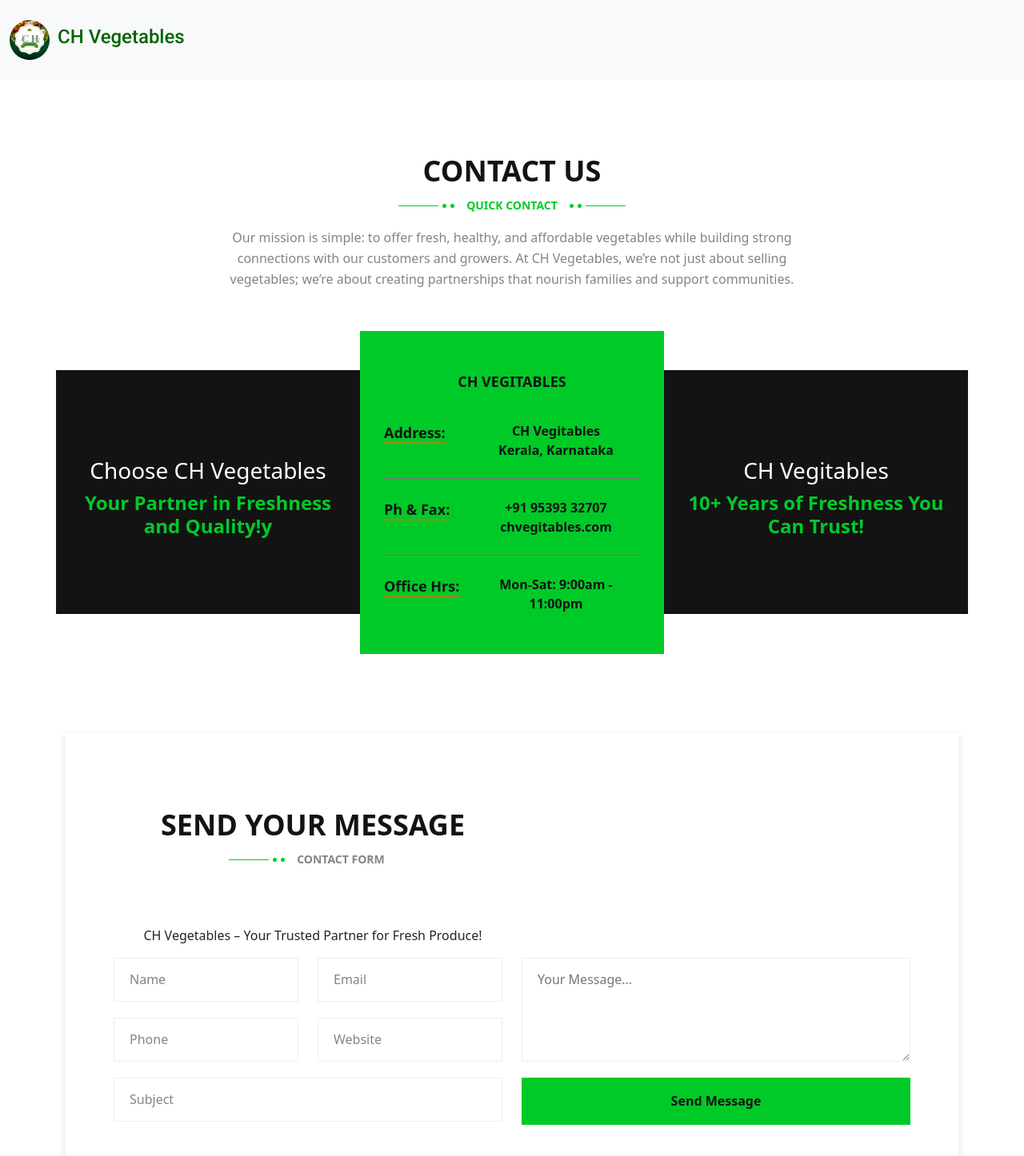
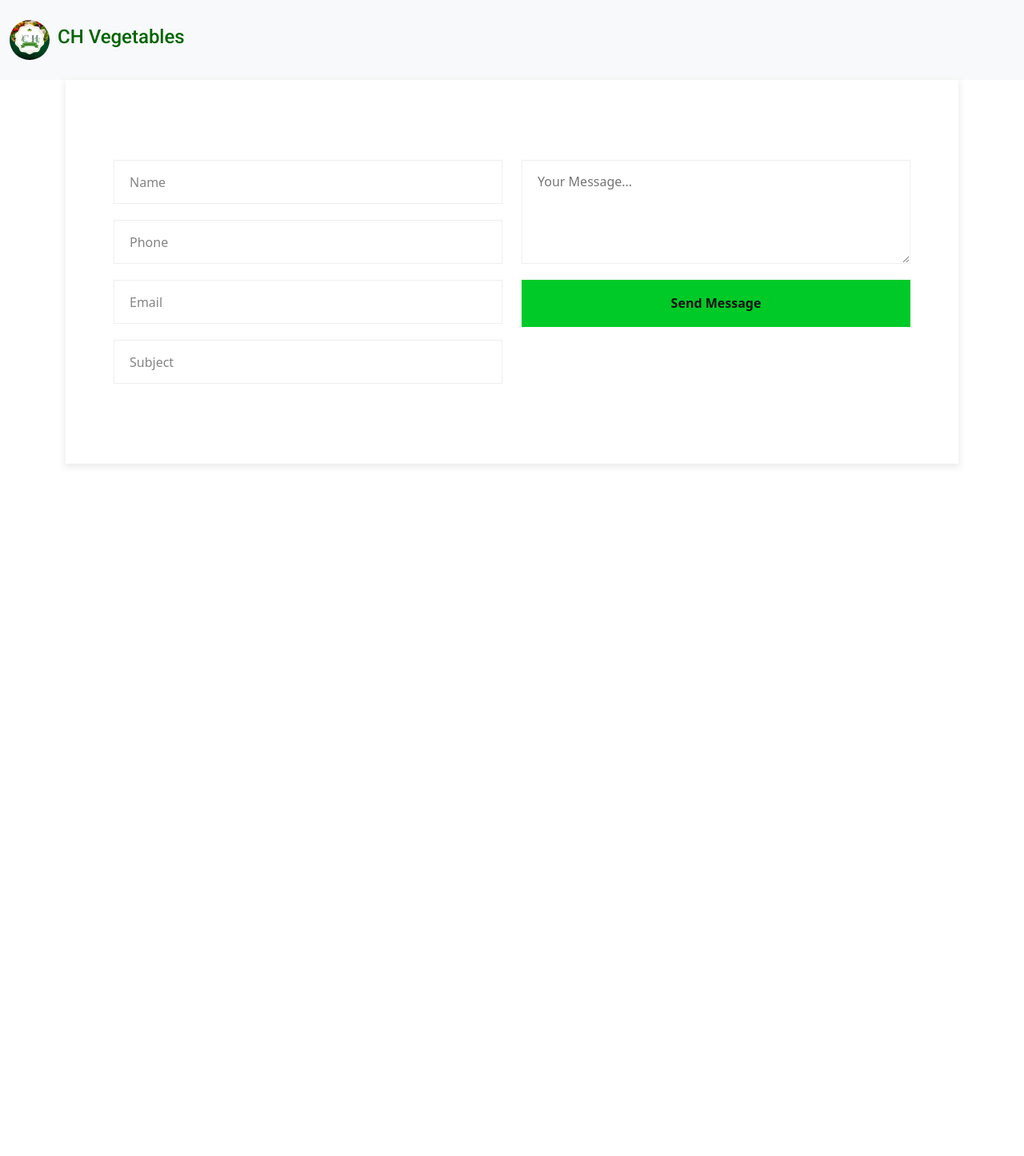
Before and after one commit to athuljain/CH-Vegitables, a React (Create React App) app: page /contact in a window 1280 px wide. Shown: the top 1446 px of the page at 80% size. After the commit the page ends 800 px from the top, so only its background shows below. Built offline with nearby package versions, Linux system fonts and the light colour scheme.

Commit message:
contact form update

```diff
--- a/package.json
+++ b/package.json
@@ -3,6 +3,7 @@
   "version": "0.1.0",
   "private": true,
   "dependencies": {
+    "@emailjs/browser": "^4.4.1",
     "@emotion/react": "^11.11.4",
     "@emotion/styled": "^11.11.5",
     "@mui/material": "^5.15.15",
--- a/src/Components/ContactUs.jsx
+++ b/src/Components/ContactUs.jsx
@@ -1,164 +1,114 @@
-import React from 'react';
+import React, { useState } from "react";
+import emailjs from "@emailjs/browser";
 import "../Styles/ContactUs.css";
 
 export default function ContactUs() {
+    const [formData, setFormData] = useState({
+        name: "",
+        email: "",
+        phone: "",
+        subject: "",
+        message: "",
+    });
+
+    const handleChange = (e) => {
+        setFormData({
+            ...formData,
+            [e.target.name]: e.target.value,
+        });
+    };
+
+    const handleSubmit = (e) => {
+        e.preventDefault();
+
+        emailjs
+            .send(
+                "YOUR_SERVICE_ID", // Replace with your EmailJS service ID
+                "YOUR_TEMPLATE_ID", // Replace with your EmailJS template ID
+                formData,
+                "YOUR_PUBLIC_KEY" // Replace with your EmailJS public key
+            )
+            .then(
+                (response) => {
+                    console.log("SUCCESS!", response.status, response.text);
+                    alert("Message sent successfully!");
+                    setFormData({
+                        name: "",
+                        email: "",
+                        phone: "",
+                        subject: "",
+                        message: "",
+                    });
+                },
+                (error) => {
+                    console.log("FAILED...", error);
+                    alert("Failed to send message. Please try again.");
+                }
+            );
+    };
+
     return (
         <div>
-
-            {/* Contact Address Area */}
-            <section className="contact-address-area">
-                <div className="container">
-                    <div className="sec-title-style1 text-center max-width">
-                        <div className="title">Contact Us</div>
-                        <div className="text">
-                            <div className="decor-left"><span></span></div>
-                            <p>Quick Contact</p>
-                            <div className="decor-right"><span></span></div>
-                        </div>
-                        <div className="bottom-text">
-                            <p>Our mission is simple: to offer fresh, healthy, and affordable vegetables while building strong connections with our customers and growers. At CH Vegetables, we’re not just about selling vegetables; we’re about creating partnerships that nourish families and support communities.</p>
-                        </div>
-                    </div>
-                    <div className="contact-address-box row">
-                        {/* Single Contact Address Box */}
-                        <div className="col-sm-4 single-contact-address-box text-center">
-                            <div className="icon-holder">
-                                <span className="icon-clock-1">
-                                    <span className="path1"></span>
-                                    <span className="path2"></span>
-                                    <span className="path3"></span>
-                                    <span className="path4"></span>
-                                    <span className="path5"></span>
-                                    <span className="path6"></span>
-                                    <span className="path7"></span>
-                                    <span className="path8"></span>
-                                    <span className="path9"></span>
-                                    <span className="path10"></span>
-                                    <span className="path11"></span>
-                                    <span className="path12"></span>
-                                    <span className="path13"></span>
-                                    <span className="path14"></span>
-                                    <span className="path15"></span>
-                                    <span className="path16"></span>
-                                    <span className="path17"></span>
-                                    <span className="path18"></span>
-                                    <span className="path19"></span>
-                                    <span className="path20"></span>
-                                </span>
-                            </div>
-                            <h3>Choose CH Vegetables</h3>
-                            <h2>Your Partner in Freshness and Quality!y</h2>
-                        </div>
-                        {/* End Single Contact Address Box */}
-                        {/* Single Contact Address Box */}
-                        <div className="col-sm-4 single-contact-address-box main-branch">
-                            <h3>CH Vegitables</h3>
-                            <div className="inner">
-                                <ul>
-                                    <li>
-                                        <div className="title">
-                                            <h4>Address:</h4>
-                                        </div>
-                                        <div className="text">
-                                            <p>CH Vegitables<br /> Kerala, Karnataka</p>
-                                        </div>
-                                    </li>
-                                    <li>
-                                        <div className="title">
-                                            <h4>Ph & Fax:</h4>
-                                        </div>
-                                        <div className="text">
-                                            <p>+91 95393 32707 <br /> chvegitables.com</p>
-                                        </div>
-                                    </li>
-                                    <li>
-                                        <div className="title">
-                                            <h4>Office Hrs:</h4>
-                                        </div>
-                                        <div className="text">
-                                            <p>Mon-Sat: 9:00am - 11:00pm<br /> </p>
-                                        </div>
-                                    </li>
-                                </ul>
-                            </div>
-                        </div>
-                        {/* End Single Contact Address Box */}
-                        {/* Single Contact Address Box */}
-                        <div className="col-sm-4 single-contact-address-box text-center">
-                            <div className="icon-holder">
-                                <span className="icon-question-2">
-                                    <span className="path1"></span>
-                                    <span className="path2"></span>
-                                    <span className="path3"></span>
-                                    <span className="path4"></span>
-                                </span>
-                            </div>
-                            <h3>CH Vegitables</h3>
-                            <h2>10+ Years of Freshness You Can Trust!</h2>
-                        </div>
-                        {/* End Single Contact Address Box */}
-                    </div>
-                </div>
-            </section>
-            {/* End Contact Address Area */}
-
-            {/* Start contact form area */}
             <section className="contact-info-area">
                 <div className="container">
                     <div className="row">
                         <div className="col-xl-12 col-lg-12 col-md-12 col-sm-12">
                             <div className="contact-form">
-                                <div className="row">
-                                    <div className="col-xl-12">
-                                        <div className="sec-title-style1 float-left">
-                                            <div className="title">Send Your Message</div>
-                                            <div className="text">
-                                                <div className="decor-left"><span></span></div>
-                                                <p>Contact Form</p>
-                                            </div>
-                                        </div>
-                                        <div className="text-box float-right">
-                                            <p>CH Vegetables – Your Trusted Partner for Fresh Produce!</p>
-                                        </div>
-                                    </div>
-                                </div>
                                 <div className="inner-box">
-                                    <form id="contact-form" name="contact_form" className="default-form" action="inc/sendmail.php" method="post">
+                                    <form id="contact-form" onSubmit={handleSubmit}>
                                         <div className="row">
                                             <div className="col-xl-6 col-lg-12">
-                                                <div className="row">
-                                                    <div className="col-xl-6">
                                                 <div className="input-box">
-                                                            <input type="text" name="form_name" value="" placeholder="Name" required="" />
+                                                    <input
+                                                        type="text"
+                                                        name="name"
+                                                        value={formData.name}
+                                                        onChange={handleChange}
+                                                        placeholder="Name"
+                                                        required
+                                                    />
                                                 </div>
                                                 <div className="input-box">
-                                                            <input type="text" name="form_phone" value="" placeholder="Phone" />
-                                                        </div>
-                                                    </div>
-                                                    <div className="col-xl-6">
-                                                        <div className="input-box">
-                                                            <input type="email" name="form_email" value="" placeholder="Email" required="" />
+                                                    <input
+                                                        type="text"
+                                                        name="phone"
+                                                        value={formData.phone}
+                                                        onChange={handleChange}
+                                                        placeholder="Phone"
+                                                    />
                                                 </div>
                                                 <div className="input-box">
-                                                            <input type="text" name="form_website" value="" placeholder="Website" />
+                                                    <input
+                                                        type="email"
+                                                        name="email"
+                                                        value={formData.email}
+                                                        onChange={handleChange}
+                                                        placeholder="Email"
+                                                        required
+                                                    />
                                                 </div>
-                                                    </div>
-                                                </div>
-                                                <div className="row">
-                                                    <div className="col-xl-12">
                                                 <div className="input-box">
-                                                            <input type="text" name="form_subject" value="" placeholder="Subject" />
-                                                        </div>
-                                                    </div>
+                                                    <input
+                                                        type="text"
+                                                        name="subject"
+                                                        value={formData.subject}
+                                                        onChange={handleChange}
+                                                        placeholder="Subject"
+                                                    />
                                                 </div>
                                             </div>
                                             <div className="col-xl-6 col-lg-12">
                                                 <div className="input-box">
-                                                    <textarea name="form_message" placeholder="Your Message..." required=""></textarea>
+                                                    <textarea
+                                                        name="message"
+                                                        value={formData.message}
+                                                        onChange={handleChange}
+                                                        placeholder="Your Message..."
+                                                        required
+                                                    ></textarea>
                                                 </div>
                                                 <div className="button-box">
-                                                    <input id="form_botcheck" name="form_botcheck" className="form-control" type="hidden" value="" />
-                                                    <button type="submit" data-loading-text="Please wait...">Send Message<span className="flaticon-next"></span></button>
+                                                    <button type="submit">Send Message</button>
                                                 </div>
                                             </div>
                                         </div>
@@ -169,7 +119,6 @@ export default function ContactUs() {
                     </div>
                 </div>
             </section>
-            {/* End Contact Form Area */}
         </div>
     );
 }
```
Also changed, not shown: 1 other file (tests, documents, lock files or other folders). Lines whose indentation alone changed are shown as unchanged.
